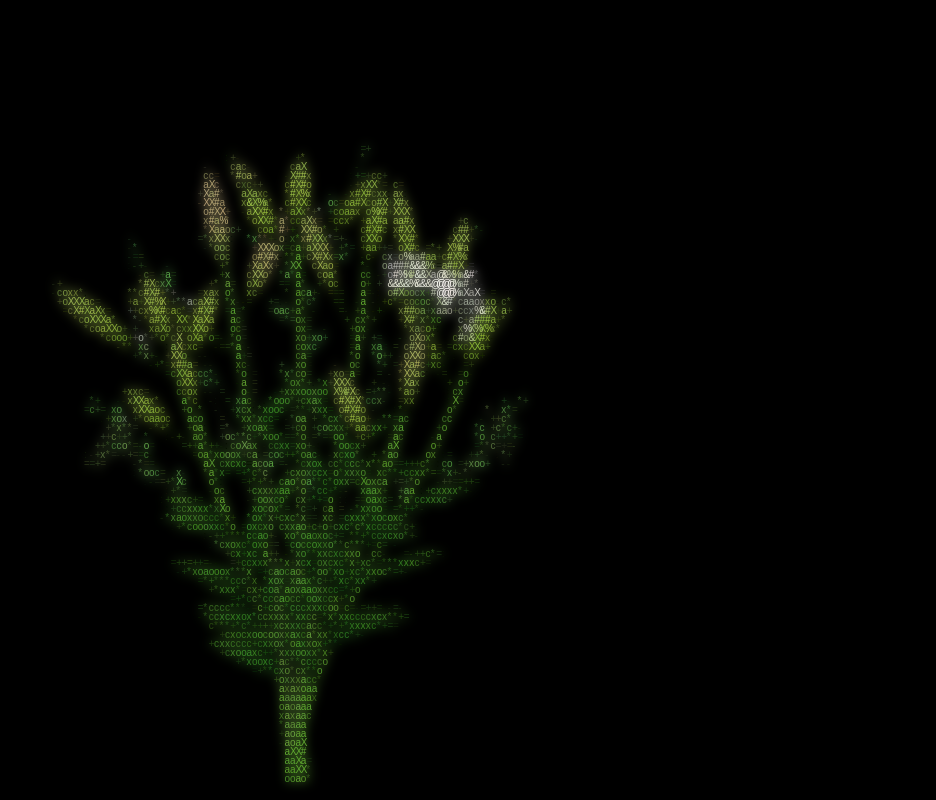
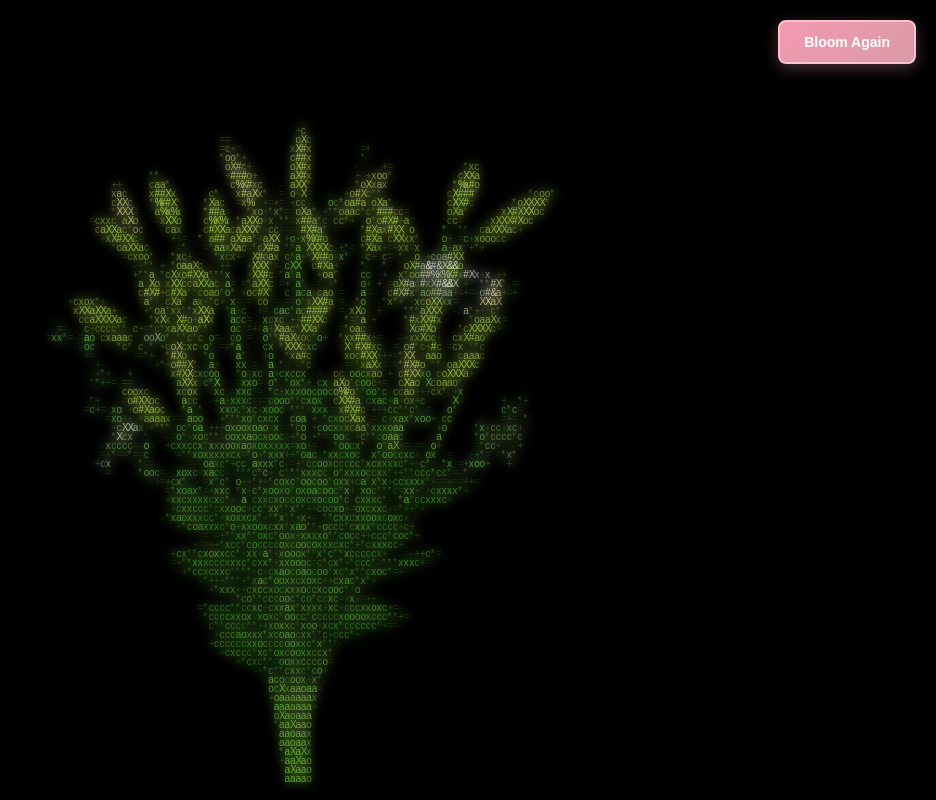
Before and after one commit to ksaiprasad11/Flower, a plain HTML site: page index.html in a window 1280 px wide. Shown: the whole page, without its empty margins (344-1280 px from the left). Drawn offline with Linux system fonts and the light colour scheme; animation ran at ten frames a second.

Commit message:
Add button and enhance flower clustering
- Add 'Bloom Again' button in top-right corner with pink gradient styling
- Increase lily stems from 8 to 14 for denser bouquet
- Add 2 more ruscus sprigs for better fill
- Add 5 more baby's breath clouds throughout composition
- Maintains minimal ASCII aesthetic while creating fuller arrangement

```diff
--- a/bouquet.js
+++ b/bouquet.js
@@ -92,6 +92,8 @@
     const tops = [
       [310, 470, 2], [395, 360, 2], [500, 300, 3], [600, 350, 2],
       [700, 420, 2], [740, 500, 1], [350, 560, 1], [650, 560, 1],
+      [280, 380, 2], [720, 300, 2], [450, 420, 2], [570, 500, 1],
+      [330, 320, 2], [670, 480, 2],
     ];
     for (const [tx, ty, sides] of tops) {
       const bx = 485 + r() * 30;
@@ -180,7 +182,7 @@
       }
     };
     // a few sprigs tucked behind the lilies, ending just inside the bouquet's outline
-    for (const end of [[210, 560], [270, 340], [420, 215], [600, 205], [750, 320], [810, 560]]) {
+    for (const end of [[210, 560], [270, 340], [420, 215], [600, 205], [750, 320], [810, 560], [160, 450], [800, 400]]) {
       const base = [490 + r() * 20, 820 - r() * 40];
       const ang = Math.atan2(end[1] - base[1], end[0] - base[0]);
       sprig(base, ang, Math.hypot(end[0] - base[0], end[1] - base[1]), RUSCUS_START + r() * 0.8, 0);
@@ -191,6 +193,7 @@
     const clouds = [
       [340, 460], [660, 430], [500, 330], [280, 610], [740, 610],
       [450, 610], [590, 640], [400, 340], [620, 340], [520, 520],
+      [360, 280], [680, 500], [480, 200], [320, 540], [700, 350],
     ];
     clouds.forEach(([cx, cy], ci) => {
       const base = [485 + r() * 30, 1000 + r() * 60];
@@ -546,6 +549,7 @@
   const replay = () => { t0 = performance.now(); };
   window.addEventListener('resize', resize);
   screen.addEventListener('click', replay);
+  document.getElementById('actionBtn').addEventListener('click', replay);
   window.addEventListener('keydown', (e) => {
     if (e.key === ' ' || e.key === 'r') replay();
     if (e.key === 'p' || e.key === 'c') { palette = (palette + 1) % PALETTES.length; replay(); }
--- a/index.html
+++ b/index.html
@@ -7,10 +7,34 @@
 <style>
   html, body { margin: 0; height: 100%; background: #000; overflow: hidden; }
   canvas { display: block; width: 100vw; height: 100vh; cursor: pointer; }
+  #actionBtn {
+    position: fixed;
+    top: 20px;
+    right: 20px;
+    padding: 12px 24px;
+    background: linear-gradient(135deg, #f39ab2 0%, #d99aa6 100%);
+    color: #fff;
+    border: 2px solid #f9c3d2;
+    border-radius: 8px;
+    font-size: 14px;
+    font-weight: bold;
+    cursor: pointer;
+    z-index: 100;
+    transition: all 0.3s ease;
+    box-shadow: 0 4px 15px rgba(243, 154, 178, 0.3);
+  }
+  #actionBtn:hover {
+    transform: translateY(-2px);
+    box-shadow: 0 6px 20px rgba(243, 154, 178, 0.5);
+  }
+  #actionBtn:active {
+    transform: translateY(0);
+  }
 </style>
 </head>
 <body>
 <canvas id="screen"></canvas>
+<button id="actionBtn">Bloom Again</button>
 <script src="bouquet.js"></script>
 </body>
 </html>
```
